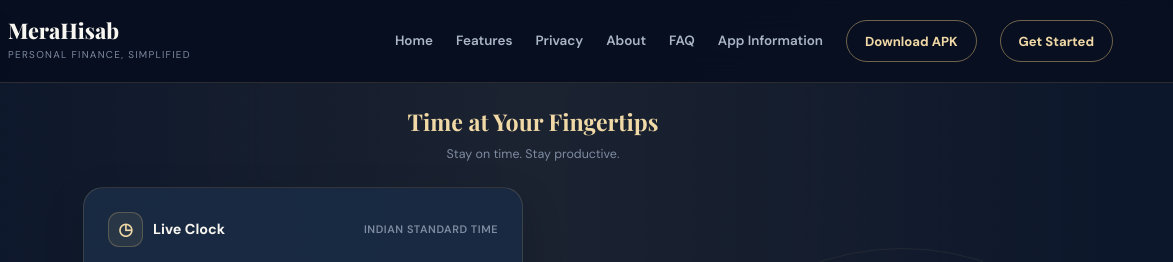
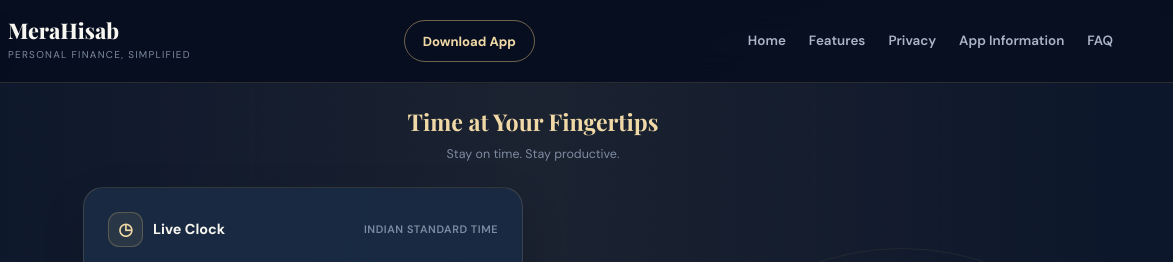
Before and after one commit to MeraHisab/merahisab-website, a plain HTML site: page index.html in a window 1280 px wide. Shown: the top 262 px of the page, 107-1280 px from the left. Drawn offline with nearby package versions, Linux system fonts and the light colour scheme.

Commit message:
Refactor header and navigation structure in index.html

```diff
--- a/index.html
+++ b/index.html
@@ -1388,27 +1388,28 @@
 <body>
 
   <!-- HEADER -->
+
 <header class="header">
   <div class="container header-inner">
 
-      <a href="#home" class="brand" aria-label="MeraHisab Home">
+    <a href="#home" class="brand">
       <span class="brand-mark">M</span>
-        <span>
+      <span class="brand-text">
         <span class="brand-name">MeraHisab</span>
         <span class="brand-tag">Personal Finance, Simplified</span>
       </span>
     </a>
 
-      <nav class="nav" aria-label="Main Navigation">
+    <a href="#download" class="nav-cta">
+      Download App
+    </a>
+
+    <nav class="nav">
       <a href="#home">Home</a>
       <a href="#features">Features</a>
       <a href="#privacy">Privacy</a>
-        <a href="#about">About</a>
+      <a href="#about">App Information</a>
       <a href="#faq">FAQ</a>
-         <a href="#about">App Information</a>
-         <a href="#download" class="nav-cta">Download APK</a>
-
-        <a href="#download" class="nav-cta">Get Started</a>
     </nav>
 
   </div>
```
Lines whose indentation alone changed are shown as unchanged.
